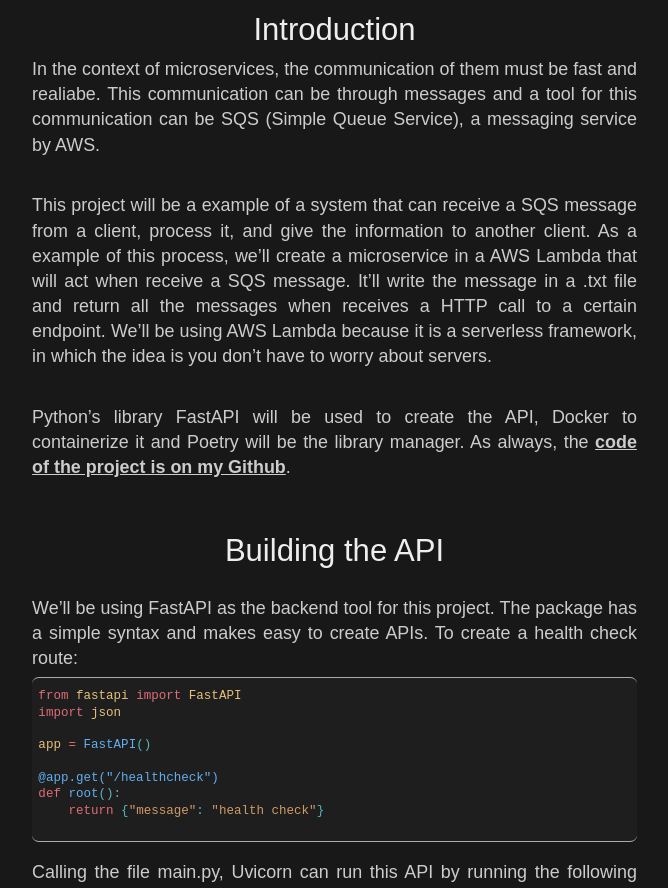
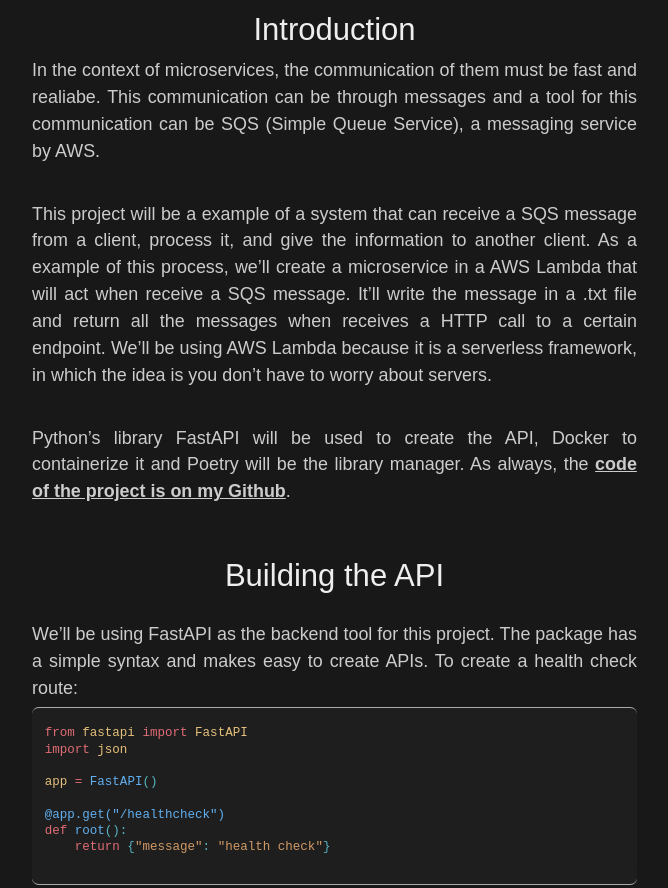
Before and after one commit to brascubasdev/brascubasdev.github.io, a plain HTML site: page blog/sqs-lambda/index.html in a window 1280 px wide. Shown: the part 335-1223 px from the top of the page, without its empty margins (298-966 px from the left). Drawn offline with nearby package versions, Linux system fonts and the dark colour scheme; a web font is replaced by a local one.

Commit message:
deploy: 79cc2e3398ca8c25f826fc6a1f7c6fa3bbddb744

```diff
--- a/main.css
+++ b/main.css
@@ -181,7 +181,7 @@
 
    pre>code {
      overflow: auto;
-     padding: 0.5em;
+     padding: 1.0em;
      background: #f8f8f8;
      color: black;
      line-height: normal;
--- a/style.css
+++ b/style.css
@@ -94,7 +94,7 @@ body {
 }
 
 p {
-  line-height: 1.4;
+  line-height: 1.5;
 }
 
 nav {
```
